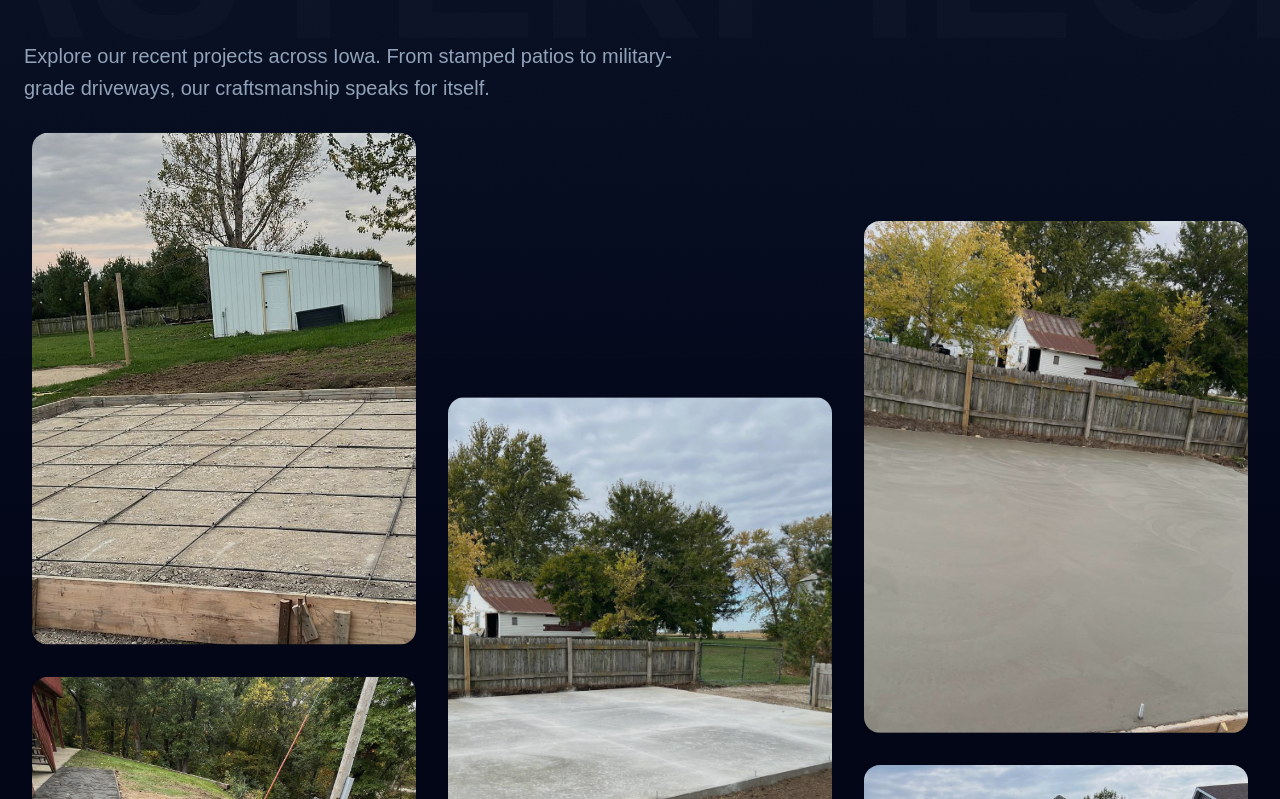
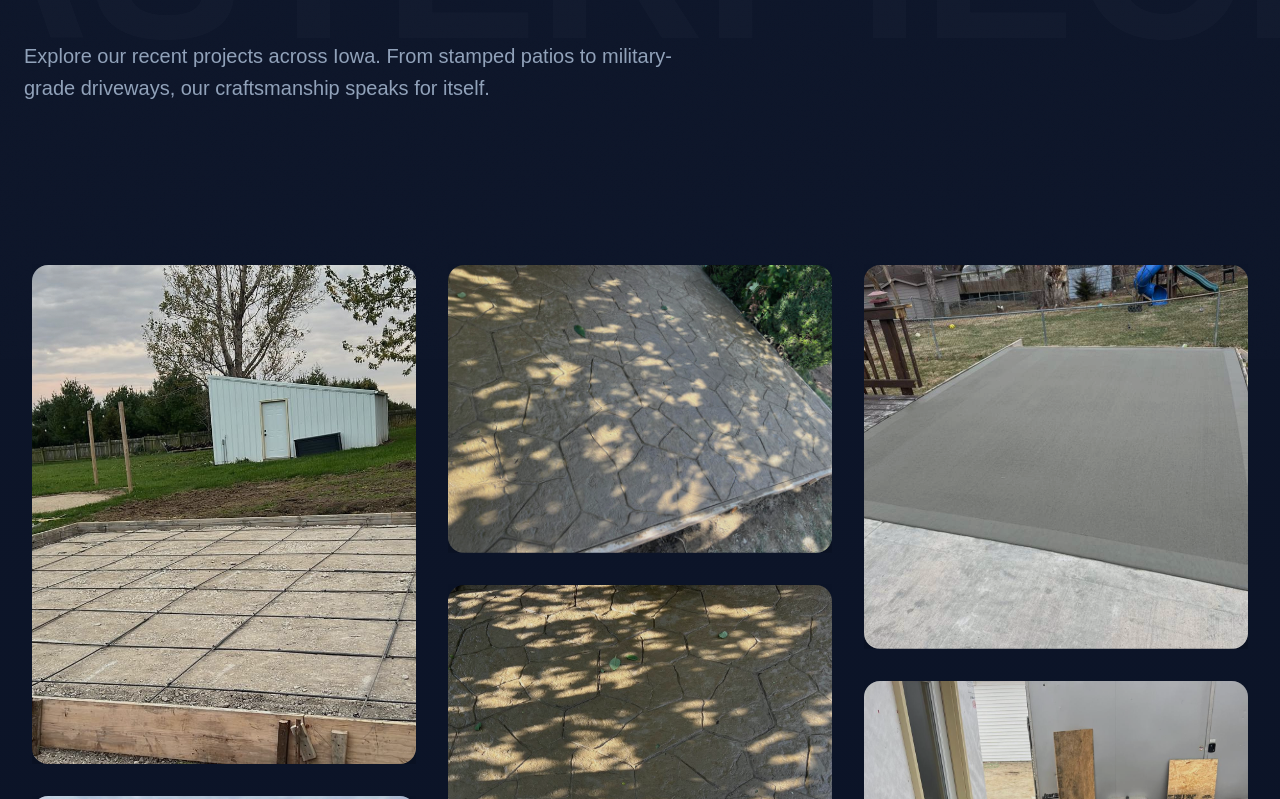
Before and after one commit to stefanoalexeibot/RegiosConcrete, a Next.js app: page /gallery in a window 1280 px wide. Shown: the part 441-1240 px from the top of the page. Built offline with nearby package versions, Linux system fonts and the light colour scheme.

Commit message:
feat: final UI polish, massive hero contrast, CSS masonry gallery bug fix, interactive iowa map, larger logo, 5th portfolio item

```diff
--- a/src/components/GalleryGrid.tsx
+++ b/src/components/GalleryGrid.tsx
@@ -100,47 +100,24 @@ const images = [
   "/images/gallery/WhatsApp Unknown 2026-03-24 at 10.10.58 AM/WhatsApp Image 2026-03-23 at 6.10.02 PM (2).jpeg"
 ];
 
-// Helper to split array into columns for masonry
-const getColumns = (cols: number) => {
-  const result: string[][] = Array.from({ length: cols }, () => []);
-  images.forEach((img, i) => {
-    result[i % cols].push(img);
-  });
-  return result;
-};
-
 export default function GalleryGrid() {
-  const containerRef = useRef<HTMLDivElement>(null);
-  const { scrollYProgress } = useScroll({
-    target: containerRef,
-    offset: ["start end", "end start"]
-  });
-
-  const columns = getColumns(3); // 3 columns for desktop
-
-  // We assign different speeds to each column for a subtle parallax
-  const y1 = useTransform(scrollYProgress, [0, 1], [0, -150]);
-  const y2 = useTransform(scrollYProgress, [0, 1], [0, 150]);
-  const y3 = useTransform(scrollYProgress, [0, 1], [0, -50]);
-
-  const transforms = [y1, y2, y3];
-
   return (
-    <div ref={containerRef} className="py-24 max-w-7xl mx-auto px-4 sm:px-6 lg:px-8">
-      {/* Mobile grid (1 column, no complex parallax) */}
-      <div className="md:hidden flex flex-col gap-6">
+    <div className="py-24 max-w-[1400px] mx-auto px-4 sm:px-6 lg:px-8">
+      {/* Fluid CSS Masonry Grid */}
+      <div className="columns-1 md:columns-2 lg:columns-3 gap-8 space-y-8">
         {images.map((img, i) => (
           <motion.div
             key={i}
             initial={{ clipPath: "inset(100% 0 0 0)", filter: "brightness(0.5)" }}
             whileInView={{ clipPath: "inset(0% 0 0 0)", filter: "brightness(1)", y: 0 }}
             viewport={{ once: true, margin: "-100px" }}
-            transition={{ duration: 1.2, ease: [0.76, 0, 0.24, 1] }}
-            className="relative w-full aspect-[4/3] rounded-2xl overflow-hidden group"
+            transition={{ duration: 1.0, ease: [0.76, 0, 0.24, 1] }}
+            className="relative w-full rounded-2xl overflow-hidden group shadow-2xl shadow-black/50 break-inside-avoid"
             data-cursor="view"
           >
+            <div className="relative w-full" style={{ paddingBottom: i % 3 === 0 ? "130%" : i % 2 === 0 ? "100%" : "75%" }}>
               <motion.div
-              initial={{ scale: 1.3 }}
+                initial={{ scale: 1.2 }}
                 whileInView={{ scale: 1 }}
                 transition={{ duration: 1.2, ease: [0.76, 0, 0.24, 1] }}
                 viewport={{ once: true, margin: "-100px" }}
@@ -151,53 +128,11 @@ export default function GalleryGrid() {
                   alt={`Gallery Work ${i}`}
                   fill
                   className="object-cover transition-transform duration-1000 group-hover:scale-105"
-                sizes="(max-width: 768px) 100vw"
+                  sizes="(max-width: 768px) 100vw, 33vw"
                 />
               </motion.div>
-            <div className="absolute inset-0 bg-black/20 group-hover:bg-transparent transition-colors duration-500"></div>
-          </motion.div>
-        ))}
             </div>
-
-      {/* Desktop masonry grid */}
-      <div className="hidden md:grid grid-cols-3 gap-8 items-start h-[150vh] overflow-visible">
-        {columns.map((column, colIndex) => (
-          <motion.div
-            key={colIndex}
-            className="flex flex-col gap-8"
-            style={{ y: transforms[colIndex] }}
-          >
-            {column.map((img, index) => (
-              <motion.div
-                key={index}
-                initial={{ clipPath: "inset(100% 0 0 0)", filter: "brightness(0.5)" }}
-                whileInView={{ clipPath: "inset(0% 0 0 0)", filter: "brightness(1)" }}
-                viewport={{ once: true, margin: "-100px" }}
-                transition={{ duration: 1.2, delay: index * 0.1, ease: [0.76, 0, 0.24, 1] }}
-                className="relative w-full rounded-2xl overflow-hidden group shadow-2xl shadow-black/50"
-                style={{
-                  aspectRatio: index % 2 === 0 ? "3/4" : "1/1"
-                }}
-                data-cursor="view"
-              >
-                <motion.div
-                  initial={{ scale: 1.3 }}
-                  whileInView={{ scale: 1 }}
-                  transition={{ duration: 1.2, delay: index * 0.1, ease: [0.76, 0, 0.24, 1] }}
-                  viewport={{ once: true, margin: "-100px" }}
-                  className="absolute inset-0 w-full h-full"
-                >
-                  <Image
-                    src={img}
-                    alt={`Gallery Work ${colIndex}-${index}`}
-                    fill
-                    className="object-cover transition-transform duration-[2s] group-hover:scale-105"
-                    sizes="33vw"
-                  />
-                </motion.div>
             <div className="absolute inset-0 bg-slate-900/10 group-hover:bg-transparent transition-colors duration-500 z-10"></div>
-              </motion.div>
-            ))}
           </motion.div>
         ))}
       </div>
--- a/src/components/Hero.tsx
+++ b/src/components/Hero.tsx
@@ -28,22 +28,21 @@ export default function Hero() {
 
   return (
     <section ref={containerRef} className="relative min-h-[110vh] flex items-center pt-20 overflow-hidden bg-slate-950">
-      {/* Cinematic Video Background with Parallax */}
+      {/* Cinematic High-Res Image Background with Massive Parallax & Contrast */}
       <motion.div
         style={{ y }}
         className="absolute inset-0 z-0 bg-slate-950"
       >
-        <video
-          autoPlay
-          muted
-          loop
-          playsInline
-          className="w-full h-full object-cover opacity-60 mix-blend-screen"
-        >
-          <source src="https://cdn.pixabay.com/video/2021/08/25/86274-593649987_large.mp4" type="video/mp4" />
-        </video>
-        <div className="absolute inset-0 bg-gradient-to-b from-slate-950/80 via-[#020617]/40 to-[#020617]"></div>
-        <div className="absolute inset-0 bg-gradient-to-r from-slate-950/90 via-transparent to-transparent"></div>
+        <Image
+          src="/images/gallery/WhatsApp Unknown 2026-03-24 at 10.10.50 AM/WhatsApp Image 2026-03-23 at 8.17.48 PM (1).jpeg"
+          alt="Hero Concrete Background"
+          fill
+          priority
+          className="object-cover opacity-60 mix-blend-screen transition-transform duration-[30s] group-hover:scale-110"
+        />
+        {/* Massive vignette gradient for text readability and cinematic feel */}
+        <div className="absolute inset-0 bg-gradient-to-t from-[#020617] via-[#020617]/90 to-transparent z-10"></div>
+        <div className="absolute inset-0 bg-gradient-to-r from-[#020617] via-transparent to-[#020617] opacity-90 z-10"></div>
       </motion.div>
 
       {/* Floating Elements / Decals */}
@@ -171,10 +170,6 @@ export default function Hero() {
                 href="#contact"
                 className="group relative bg-gradient-to-b from-primary to-blue-700 text-white text-lg font-bold px-10 py-5 rounded-2xl flex items-center justify-center gap-3 transition-all duration-300 shadow-[0_0_40px_-10px_rgba(59,130,246,0.6)] hover:shadow-[0_0_60px_-10px_rgba(59,130,246,0.9)] active:scale-95 border border-blue-400/30 overflow-hidden"
               >
-                <div
-                  className="absolute inset-0 z-0 bg-cover bg-center bg-no-repeat opacity-40 mix-blend-overlay transition-transform duration-[20s] ease-linear group-hover:scale-110 pointer-events-none"
-                  style={{ backgroundImage: "url('/images/gallery/WhatsApp Image 2026-03-23 at 6.10.02 PM.jpeg')" }}
-                ></div>
                 <div className="absolute inset-0 bg-white/20 translate-y-[100%] group-hover:translate-y-[0%] transition-transform duration-500 ease-out"></div>
                 <span className="relative z-10 flex items-center gap-3">Get a Free Estimate <ArrowRight className="inline-block w-5 h-5 group-hover:translate-x-1 transition-transform" /></span>
               </Link>
--- a/src/components/MenuOverlay.tsx
+++ b/src/components/MenuOverlay.tsx
@@ -124,12 +124,12 @@ export default function MenuOverlay({ isOpen, onClose }: MenuOverlayProps) {
           {/* Header */}
           <div className="container mx-auto px-4 md:px-6 py-6 md:py-8 flex justify-between items-center relative z-10 hidden sm:flex">
             <Link href="/" onClick={onClose} className="flex flex-col">
-              <div className="relative w-32 h-10 md:w-40 md:h-12 overflow-hidden">
+              <div className="relative w-48 h-20 md:w-64 md:h-24" data-cursor="hover">
                 <Image
                   src="/images/LOGO.png"
-                  alt="Regios Concrete Logo"
+                  alt="Regios Concrete"
                   fill
-                  className="object-contain object-left drop-shadow-[0_0_15px_rgba(0,0,0,0.5)]"
+                  className="object-contain object-left"
                 />
               </div>
             </Link>
--- a/src/components/Navbar.tsx
+++ b/src/components/Navbar.tsx
@@ -29,16 +29,17 @@ export default function Navbar() {
         <div className="container mx-auto px-4 md:px-6">
           <div className="flex justify-between items-center">
             {/* Logo */}
-            <Link href="/" className="flex flex-col group relative z-50">
-              <div className="relative w-32 h-10 md:w-40 md:h-12 overflow-hidden">
-                <Image
-                  src="/images/LOGO.png"
-                  alt="Regios Concrete Logo"
-                  fill
-                  className="object-contain object-left drop-shadow-[0_0_15px_rgba(0,0,0,0.5)]"
-                />
-              </div>
+            <div className="relative z-50">
+            <Link href="/" className="inline-block relative w-44 h-16 md:w-56 md:h-20" data-cursor="hover">
+              <Image
+                src="/images/LOGO.png"
+                alt="Regios Concrete"
+                fill
+                className="object-contain object-left"
+                priority
+              />
             </Link>
+          </div>
 
             {/* Menu Trigger */}
             <motion.button
--- a/src/components/Portfolio.tsx
+++ b/src/components/Portfolio.tsx
@@ -33,6 +33,13 @@ const projects = [
     type: "Polished Interior",
     year: "2023",
     image: "/images/gallery/WhatsApp Unknown 2026-03-24 at 10.10.50 AM/WhatsApp Image 2026-03-23 at 8.14.08 PM (4).jpeg",
+  },
+  {
+    id: 5,
+    title: "The Vertex Driveway",
+    type: "Residential Concrete",
+    year: "2024",
+    image: "/images/gallery/WhatsApp Unknown 2026-03-24 at 10.10.50 AM/WhatsApp Image 2026-03-23 at 8.16.43 PM (1).jpeg",
   }
 ];
 
```
Also changed, not shown: src/components/Footer.tsx (+24 -11 lines). Lines whose indentation alone changed are shown as unchanged.
